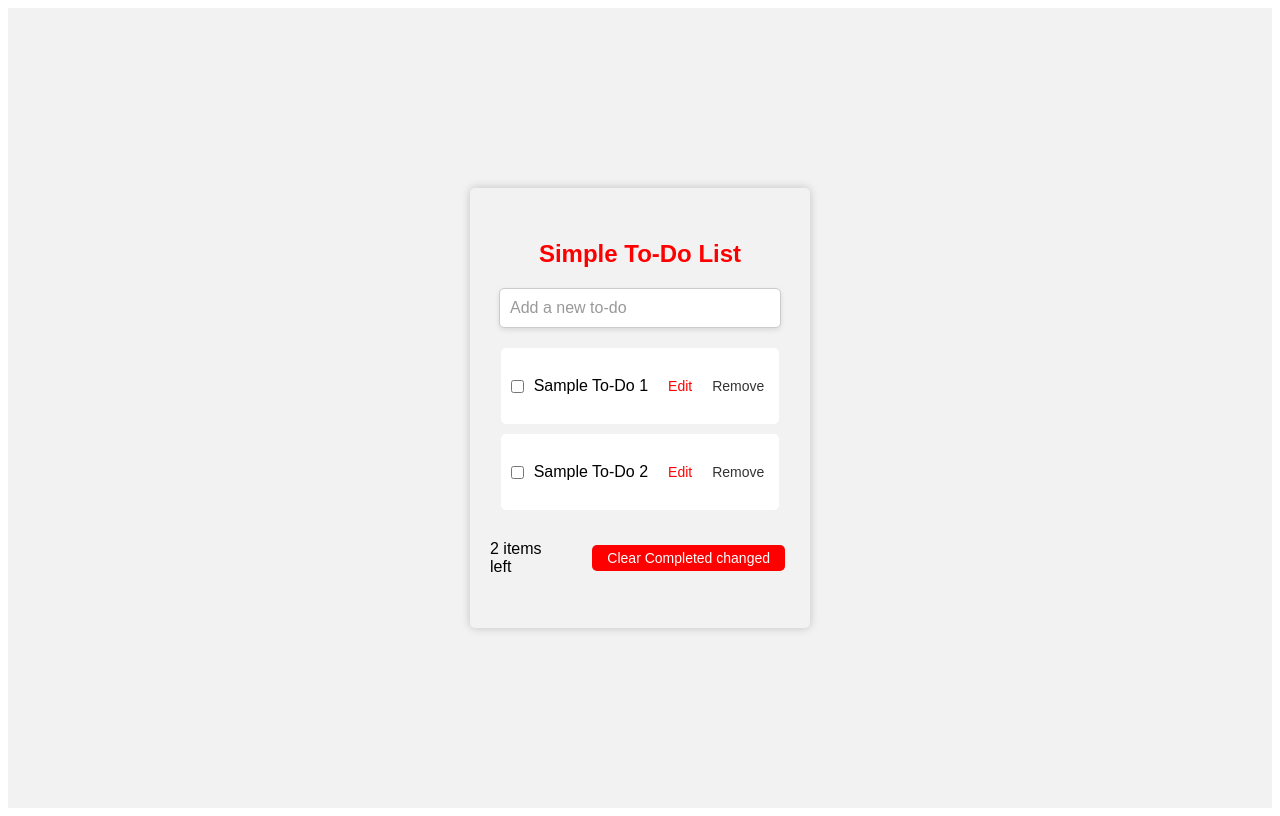
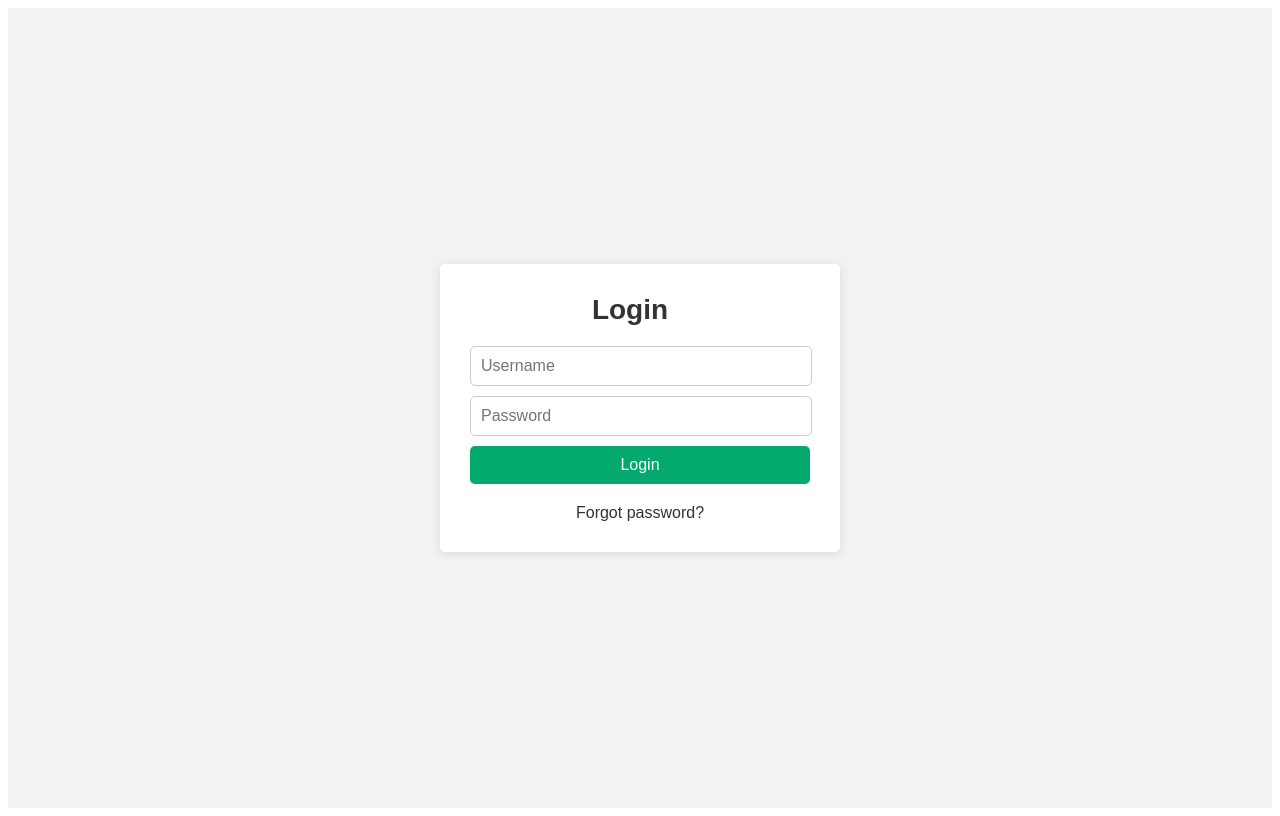
Before and after one commit to ChathuraAbeygunawardhana/rslup_phase2_chathurabeygunawardhana_project_ui, an Angular app: page / in a window 1280 px wide. Built offline with nearby package versions, Linux system fonts and the light colour scheme.

Commit message:
ui commit activity 3_1 - phase 2

```diff
--- a/src/app/app.component.html
+++ b/src/app/app.component.html
@@ -1,38 +1,21 @@
 <!DOCTYPE html>
 <html lang="en">
-<head>
-  <meta charset="UTF-8">
-  <title>To-Do List</title>
-</head>
-<body>
-  <div class="app">
-    <h1>Simple To-Do List</h1>
-    <input type="text" placeholder="Add a new to-do" />
-
-    <ul>
-      <li>
-        <div class="view">
-          <input type="checkbox" />
-          <span>Sample To-Do 1</span>
-          <button id="editBtn">Edit</button>
-          <button>Remove</button>
-        </div>
-      </li>
-
-      <li>
-        <div class="view">
-          <input type="checkbox" />
-          <span>Sample To-Do 2</span>
-          <button id="editBtn">Edit</button>
-          <button>Remove</button>
-        </div>
-      </li>
-    </ul>
-
-    <div class="footer">
-      <span class="items-left">2 items left</span>
-      <button class="clearBtn">Clear Completed changed</button>
+  <head>
+    <meta charset="UTF-8" />
+    <meta name="viewport" content="width=device-width, initial-scale=1.0" />
+    <title>Login</title>
+  </head>
+  <body>
+    <div class="login-container">
+      <div class="login-form">
+        <h1 class="login-title">Login</h1>
+        <form action="/login" method="post">
+          <input type="text" name="username" placeholder="Username" />
+          <input type="password" name="password" placeholder="Password" />
+          <button type="submit" class="login-button">Login</button>
+        </form>
+        <a href="/forgot-password" class="forgot-password">Forgot password?</a>
+      </div>
     </div>
-  </div>
-</body>
+  </body>
 </html>
--- a/src/app/app.component.scss
+++ b/src/app/app.component.scss
@@ -1,189 +1,65 @@
-.app {
+body {
+  font-family: Arial, sans-serif;
   background-color: #f2f2f2;
-  font-family: Arial, sans-serif;
-  width: 300px;
-  margin: 0 auto;
-  padding: 20px;
-  border-radius: 5px;
-  box-shadow: 0 0 10px rgba(0, 0, 0, 0.2);
-  display: flex;
-  flex-direction: column;
-  align-items: center;
-  justify-content: center;
-  height: 50vh;
-}
-
-h1 {
-  font-size: 24px;
-  margin-bottom: 20px;
-}
-
-ul {
-  list-style: none;
-}
-
-li {
-  background-color: #fff;
-  margin-bottom: 10px;
-  padding: 10px;
-  border-radius: 5px;
-  display: flex;
-  align-items: center;
-}
-
-body {
   display: flex;
   justify-content: center;
   align-items: center;
   height: 100vh;
   margin: 0;
-  background-color: #f2f2f2;
 }
 
-h1 {
-  color: red;
+.login-container {
+  background-color: #fff;
+  border-radius: 5px;
+  box-shadow: 0 2px 10px rgba(0, 0, 0, 0.1);
+  padding: 30px 50px 30px 30px;
+  width: 320px;
+  text-align: center; /* Center align content */
 }
 
-p {
-  font-size: 18px;
+.login-title {
+  font-size: 28px;
+  margin: 0;
+  color: #333;
 }
 
-body, ul, li, h1, input, button {
-  margin: 0;
-  padding: 0;
-  border: none;
-  list-style: none;
+.login-form form {
+  margin-top: 20px;
 }
 
-.app {
-  background-color: #f2f2f2;
-  font-family: Arial, sans-serif;
-  width: 300px;
-  margin: 0 auto;
-  padding: 20px;
+/* Set the width of input fields and button to 100% */
+input,
+.login-button {
+  width: 100%;
+  padding: 10px;
+  border: 1px solid #ccc;
   border-radius: 5px;
-  box-shadow: 0 0 10px rgba(0, 0, 0, 0.2);
-}
-
-h1 {
-  font-size: 24px;
-  margin-bottom: 20px;
-}
-
-ul {
-  list-style: none;
-}
-
-li {
-  background-color: #fff;
   margin-bottom: 10px;
-  padding: 10px;
-  border-radius: 5px;
-  display: flex;
-  align-items: center;
-}
-
-li .view {
-  display: flex;
-  align-items: center;
-}
-
-input[type="checkbox"] {
-  margin-right: 10px;
-}
-
-span {
-  flex: 1;
   font-size: 16px;
 }
 
-button {
+.login-button {
+  background-color: #04aa6d;
+  color: #fff;
+  border: none;
   cursor: pointer;
-  background-color: transparent;
-  border: none;
-  color: #333;
-  font-size: 14px;
-  margin-right: 5px;
+  transition: background-color 0.3s;
 }
 
-button:nth-child(2) {
-  color: #007BFF;
+.login-button:hover {
+  background-color: #048d5e;
 }
 
-button:nth-child(3) {
-  color: #FF0000;
+.forgot-password {
+  display: block;
+  text-align: center;
+  text-decoration: none;
+  color: #333;
+  margin-top: 10px; /* Increased margin-top */
 }
 
-li .edit {
-  display: none;
+.login-button,
+.forgot-password {
+  font-size: 16px;
+  width: 340px;
 }
-
-.footer {
-  margin-top: 20px;
-  display: flex;
-  justify-content: space-between;
-  align-items: center;
-}
-
-.footer button {
-  background-color: #FF0000;
-  color: #fff;
-  border: none;
-  border-radius: 5px;
-  padding: 5px 15px;
-  cursor: pointer;
-}
-
-button:hover {
-  text-decoration: underline;
-}
-
-.done {
-  text-decoration: line-through;
-}
-
-editing {
-  background-color: #f0f0f0;
-  padding: 10px;
-  border: 1px solid #ccc;
-  border-radius: 5px;
-}
-
-li.editing .edit {
-  display: block;
-}
-
-.clearBtn {
-  margin-left: 30px;
-}
-
-input[type="text"] {
-  width: 260px;
-  padding: 10px;
-  border: 1px solid #ccc;
-  border-radius: 5px;
-  font-size: 16px;
-  margin-bottom: 20px;
-  background-color: #fff;
-  color: #333;
-  box-shadow: 0 2px 5px rgba(0, 0, 0, 0.1);
-  transition: border-color 0.3s, box-shadow 0.3s;
-}
-
-input[type="text"]:hover,
-input[type="text"]:focus {
-  border-color: #007BFF;
-  box-shadow: 0 2px 5px rgba(0, 123, 255, 0.3);
-}
-
-input[type="text"]::placeholder {
-  color: #999;
-}
-
-input[type="text"]:focus {
-  outline: none;
-}
-
-#editBtn{
-  margin: 20px;
-}
```
